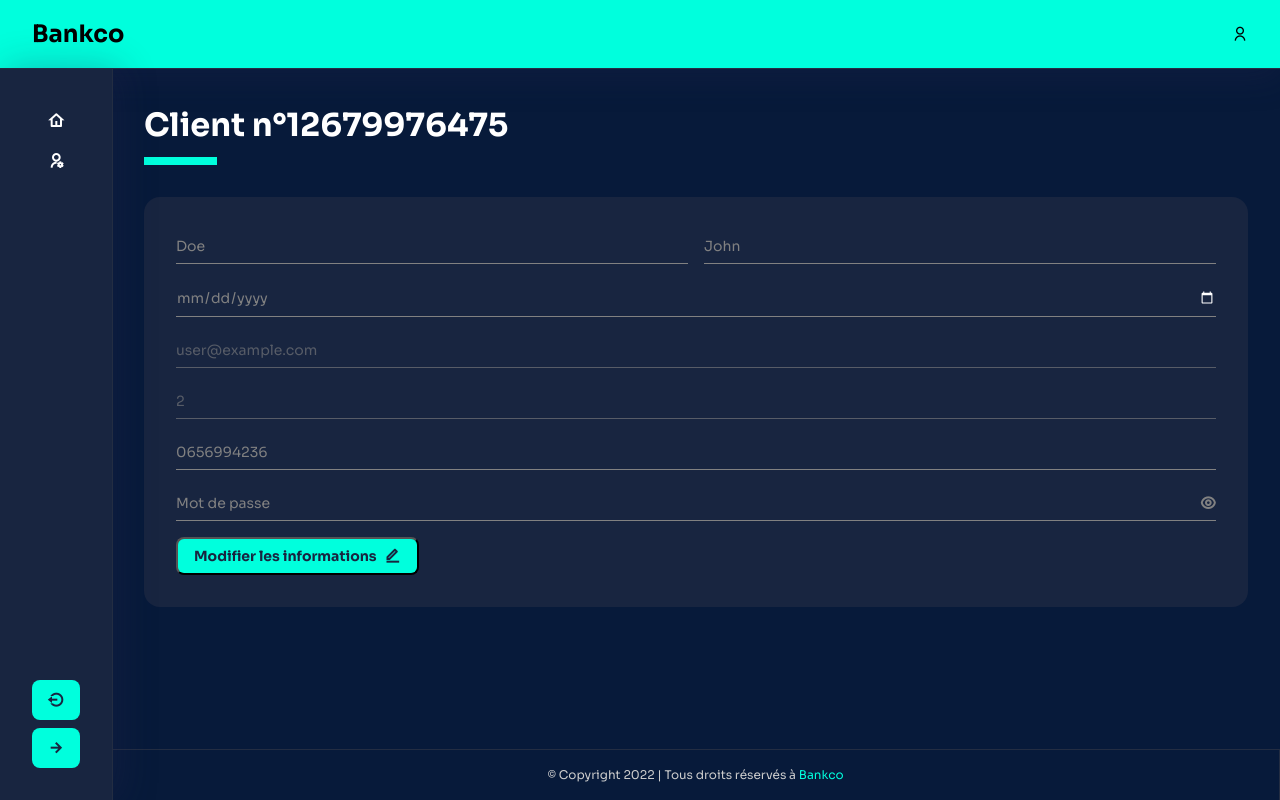
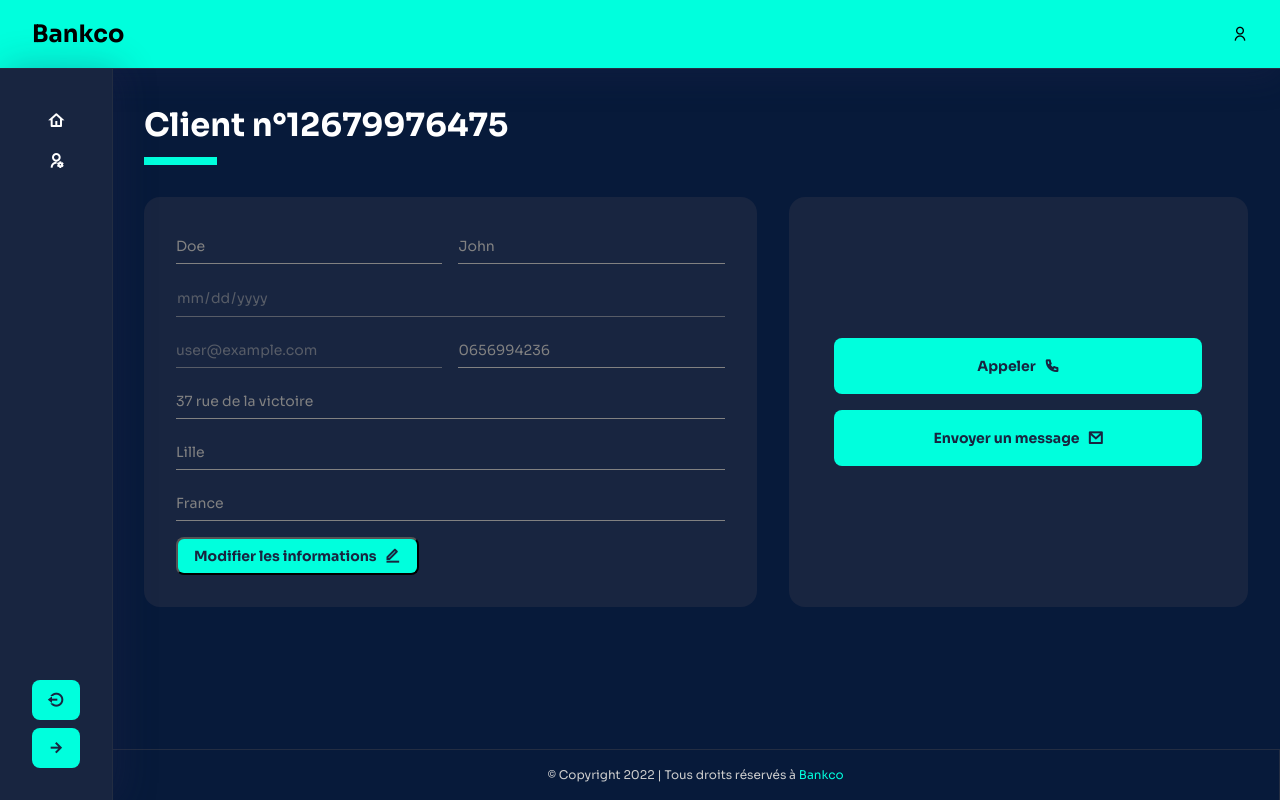
Before and after one commit to SkyyInfinity/bankco-admin, a Vue app: page /clients/10551486994 in a window 1280 px wide. Built offline with nearby package versions, Linux system fonts and the light colour scheme.

Commit message:
Add field to form

```diff
--- a/src/views/ClientView.vue
+++ b/src/views/ClientView.vue
@@ -1,23 +1,35 @@
 <template>
   <div class="page about-page">
     <h1>Client n°{{ client.clientNumber }}</h1>
-    <div class="box">
+    <div class="box-contents">
+      <!--  Informations  -->
+      <div class="box informations">
         <div class="info-list">
           <form id="client-infos" action="" method="post">
             <div class="field-groups">
-            <FieldComponent type="text" name="nom" value="Doe"/>
-            <FieldComponent type="text" name="prénom" value="John"/>
+              <FieldComponent type="text" name="last-name" value="Doe" text="Nom"/>
+              <FieldComponent type="text" name="first-name" value="John" text="Prénom"/>
             </div>
-          <FieldComponent type="date" name="birthdate" text="Date de naissance" :value="client.birthdate"/>
+            <FieldComponent type="date" name="birthdate" text="Date de naissance" :value="client.birthdate" disabled/>
+            <div class="field-groups">
               <FieldComponent type="email" name="email" text="Adresse e-mail" :value="client.email" disabled/>
-          <FieldComponent type="number" name="number-of-account" text="Nombre de compte" :value="client.numberOfAccount.toString()" disabled/>
               <FieldComponent type="tel" name="phone" text="Numéro de téléphone" :value="client.phone"/>
-          <FieldComponent type="password" name="password" text="Mot de passe"/>
+            </div>
+            <FieldComponent type="text" name="address" text="Adresse" :value="client.address"/>
+            <FieldComponent type="text" name="city" text="Ville" :value="client.city"/>
+            <FieldComponent type="text" name="country" text="Pays" :value="client.country"/>
+
             <ButtonComponent iconClass="ri-edit-line">Modifier les informations</ButtonComponent>
           </form>
         </div>
         <div class="actions">
 
+        </div>
+      </div>
+      <!--  Contact  -->
+      <div class="box contact">
+        <a :href="`tel:${client.phone}`" class="tel btn-contact" >Appeler <i class="ri-phone-line"></i></a>
+        <a :href="`mailto:${client.email}`" class="mail btn-contact">Envoyer un message <i class="ri-mail-line"></i></a>
       </div>
     </div>
   </div>
@@ -36,17 +48,17 @@ export default {
   data() {
     return {
       client: {
-        id: 6,
-        title: 'Mr',
-        clientNumber: 12679976475,
-        firstName: 'Emmanuel',
-        lastName: 'Macron',
-        birthdate: '08/10/1984',
-        email: 'user@example.com',
-        phone: '0656994236',
-        address: '37 rue de la victoire',
-        city: 'Lille',
-        country: 'France',
+        id: 6, // ok
+        title: 'Mr', // ok
+        clientNumber: 12679976475, // ok
+        firstName: 'Emmanuel', // ok
+        lastName: 'Macron', // ok
+        birthdate: '08/10/1984', // ok
+        email: 'user@example.com', // ok
+        phone: '0656994236', // ok
+        address: '37 rue de la victoire', // ok
+        city: 'Lille', // ok
+        country: 'France', // ok
         numberOfAccount: 2
       }
     }
@@ -64,4 +76,39 @@ export default {
     flex-direction: column;
     gap: 16px;
   }
+  .box-contents {
+    display: grid;
+    grid-template-areas: "info contact";
+    gap: 32px;
+  }
+  .informations {
+    grid-area: info;
+  }
+  .contact {
+    grid-area: contact;
+    display: flex;
+    gap: 16px;
+    flex-direction: column;
+    align-items: center;
+    justify-content: center;
+
+    .btn-contact {
+      padding: 16px;
+      border-radius: 8px;
+      width: 100%;
+      max-width: 368px;
+      justify-content: center;
+      font-weight: bold;
+      display: flex;
+      align-items: center;
+      gap: 8px;
+      transition: var(--a-transition);
+      background-color: var(--c-primary);
+      color: var(--c-secondary);
+
+      &:hover {
+        background-color: var(--c-tertiary);
+      }
+    }
+  }
 </style>
```
Lines whose indentation alone changed are shown as unchanged.
